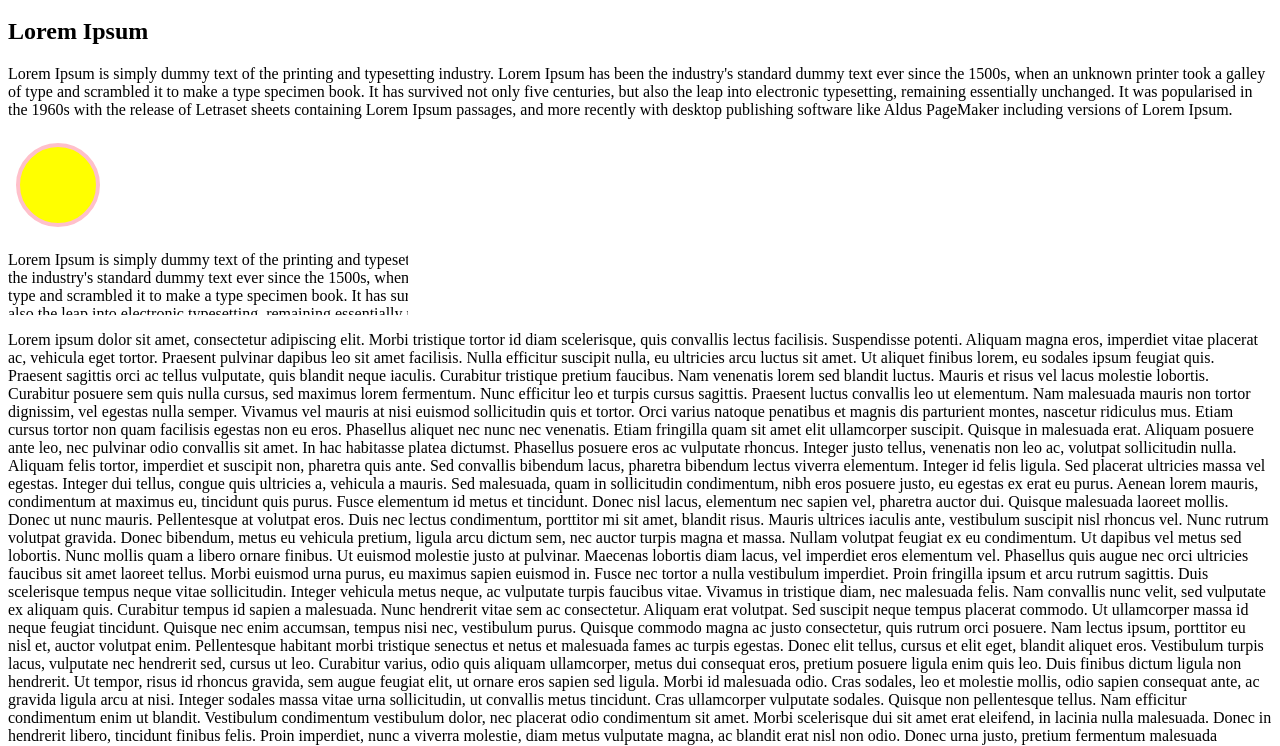
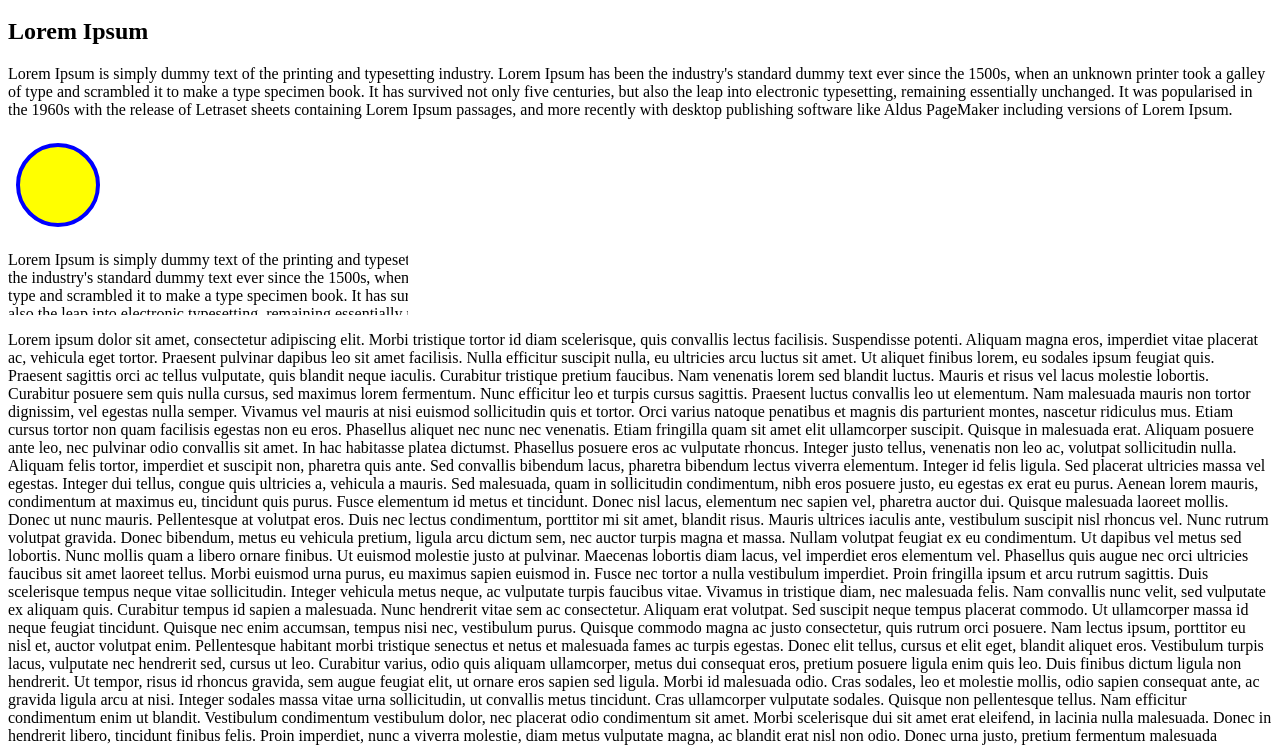
Before and after one commit to martinbojnansky/cypress-hell, a website: page examples/index.html in a window 1280 px wide. Shown: the part 48-794 px from the top of the page. Drawn offline with Linux system fonts and the light colour scheme.

Commit message:
color change

```diff
--- a/examples/index.html
+++ b/examples/index.html
@@ -26,7 +26,7 @@
 
     <!-- svg -->
     <svg data-tid="svg" width="100" height="100">
-      <circle cx="50" cy="50" r="40" stroke="pink" stroke-width="4" fill="yellow" />
+      <circle cx="50" cy="50" r="40" stroke="blue" stroke-width="4" fill="yellow" />
       Sorry, your browser does not support inline SVG.
     </svg>
 
```
